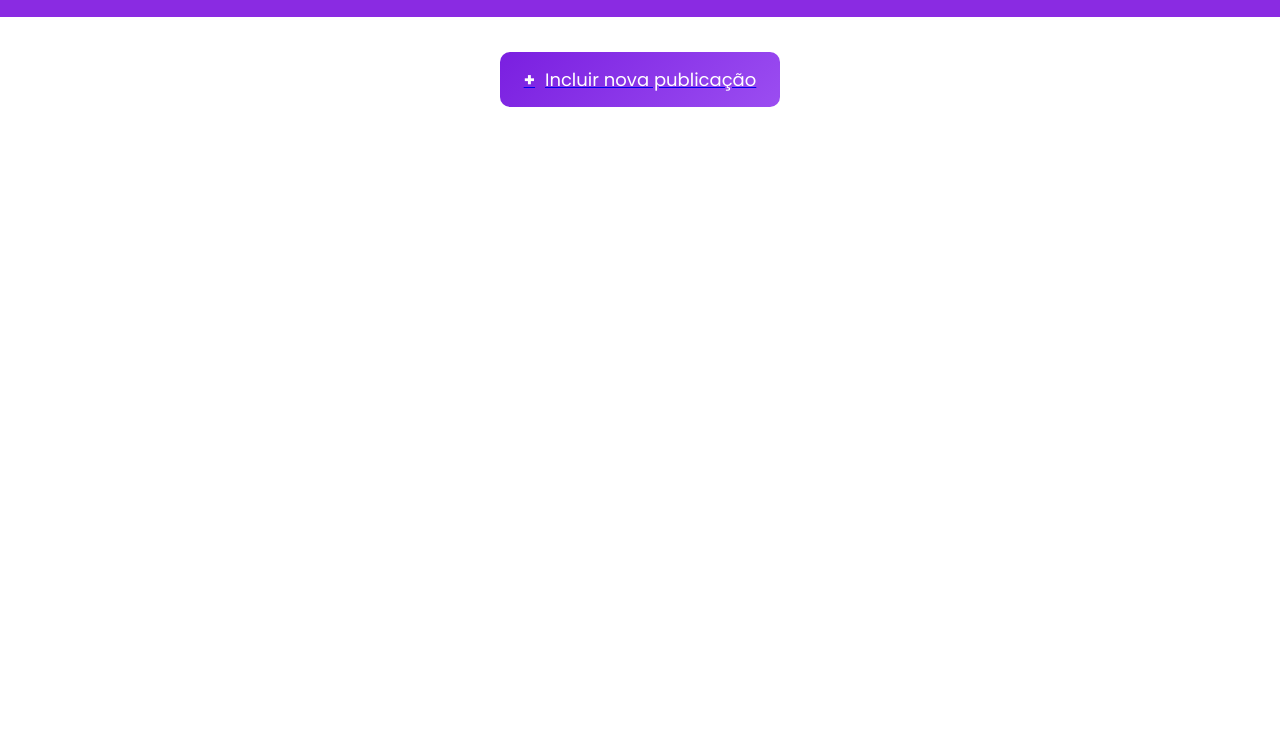
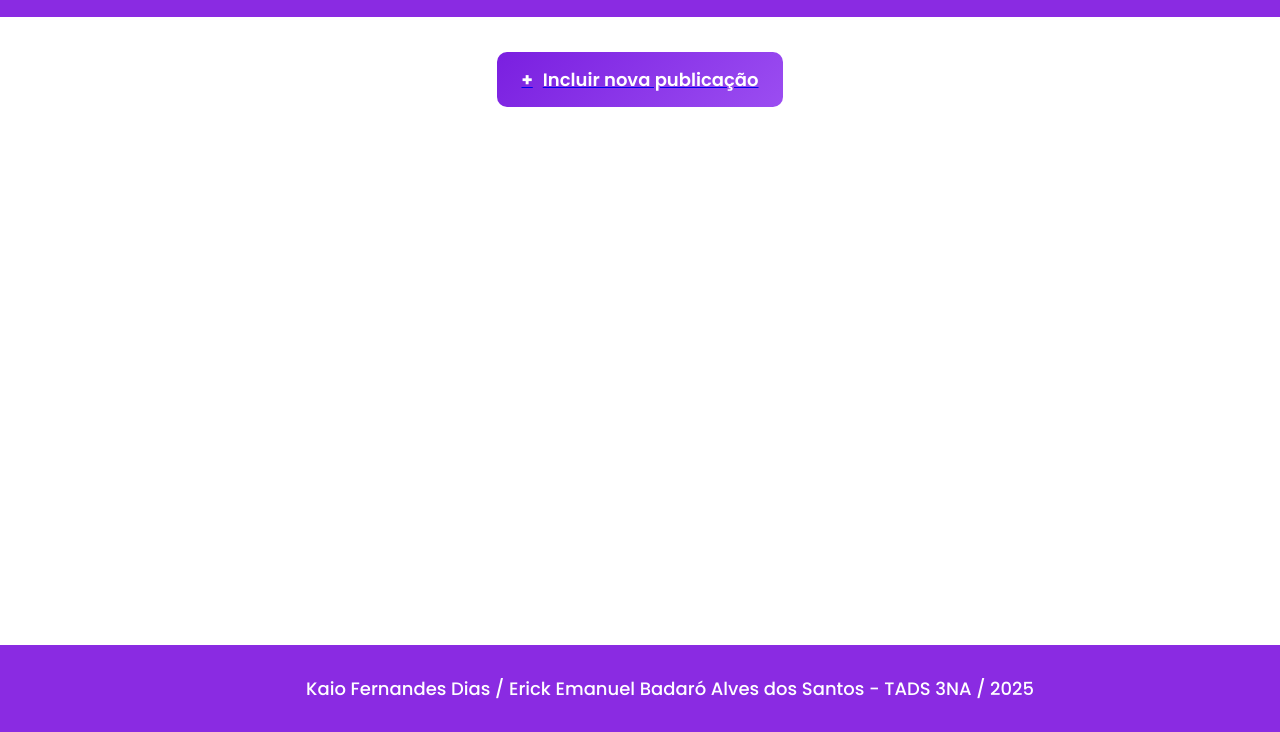
Before and after one commit to Erick-Badaro/publication-manager-front, a plain HTML site: page html/index.html in a window 1280 px wide. Shown: the part 68-800 px from the top of the page. Drawn offline with Linux system fonts and the light colour scheme; no server answers.

Commit message:
Implementando o footer fixo na página

```diff
--- a/css/styles.css
+++ b/css/styles.css
@@ -27,7 +27,7 @@ main {
     flex-direction: column;
     justify-content: center;
     align-items: center;
-
+    padding-bottom: 120px;
 }
 
 .newPost{
@@ -37,7 +37,7 @@ main {
     border: none;
     padding: 14px 24px;
     font-size: 18px;
-    font-weight: 600px;
+    font-weight: 600;
     border-radius: 10px;
     cursor: pointer;
     display: flex;
@@ -117,3 +117,17 @@ main {
 .btn-delete:hover {
     background-color: #ff5544;
 }
+
+footer {
+    position: fixed;
+    bottom: 0;
+    left: 0;
+    width: 100%;
+    background-color: blueviolet;
+    color: white;
+    text-align: center;
+    padding: 30px;
+    font-size: 18px;
+    font-weight: 500;
+    font-family: 'Poppins', sans-serif;
+}
--- a/html/index.html
+++ b/html/index.html
@@ -25,7 +25,9 @@
     </main>
 
 
-
+<footer>
+        Kaio Fernandes Dias / Erick Emanuel Badaró Alves dos Santos - TADS 3NA / 2025
+</footer>
 
     <script src="../script.js"></script>
 
```
